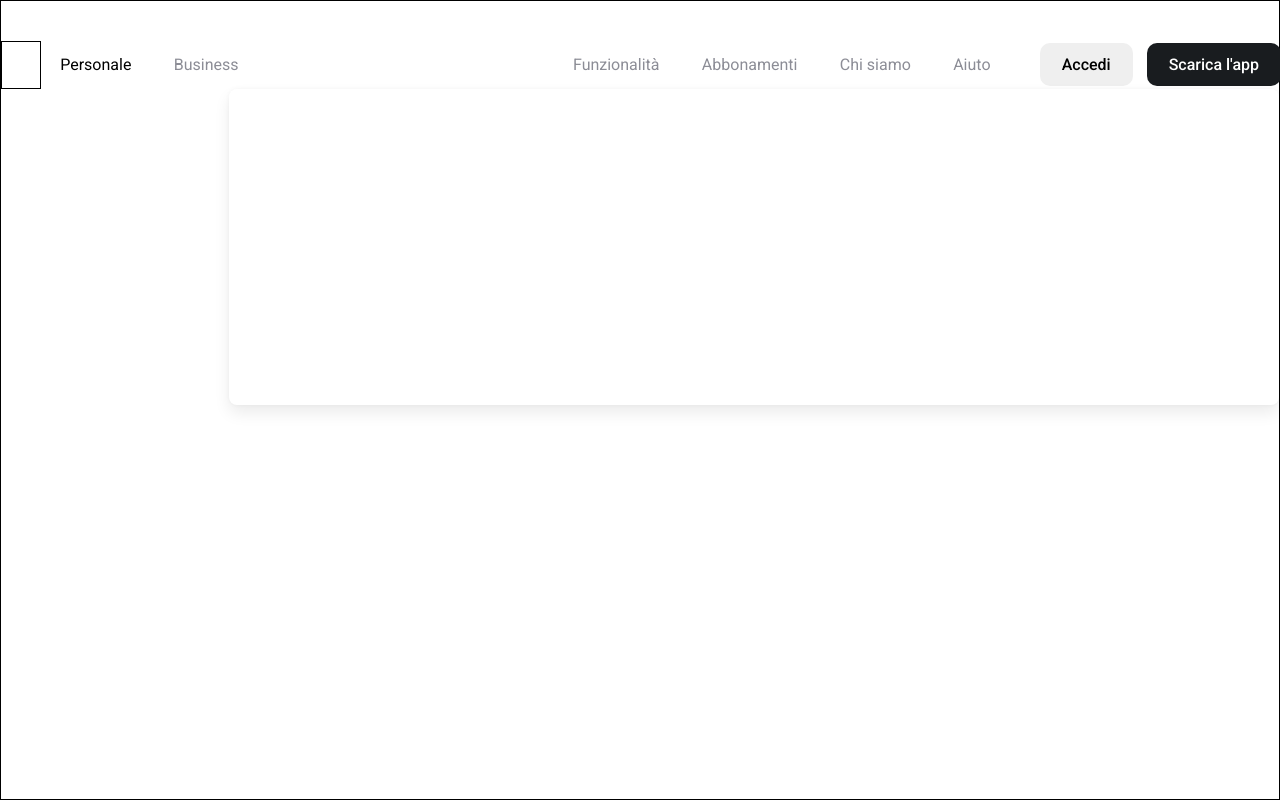
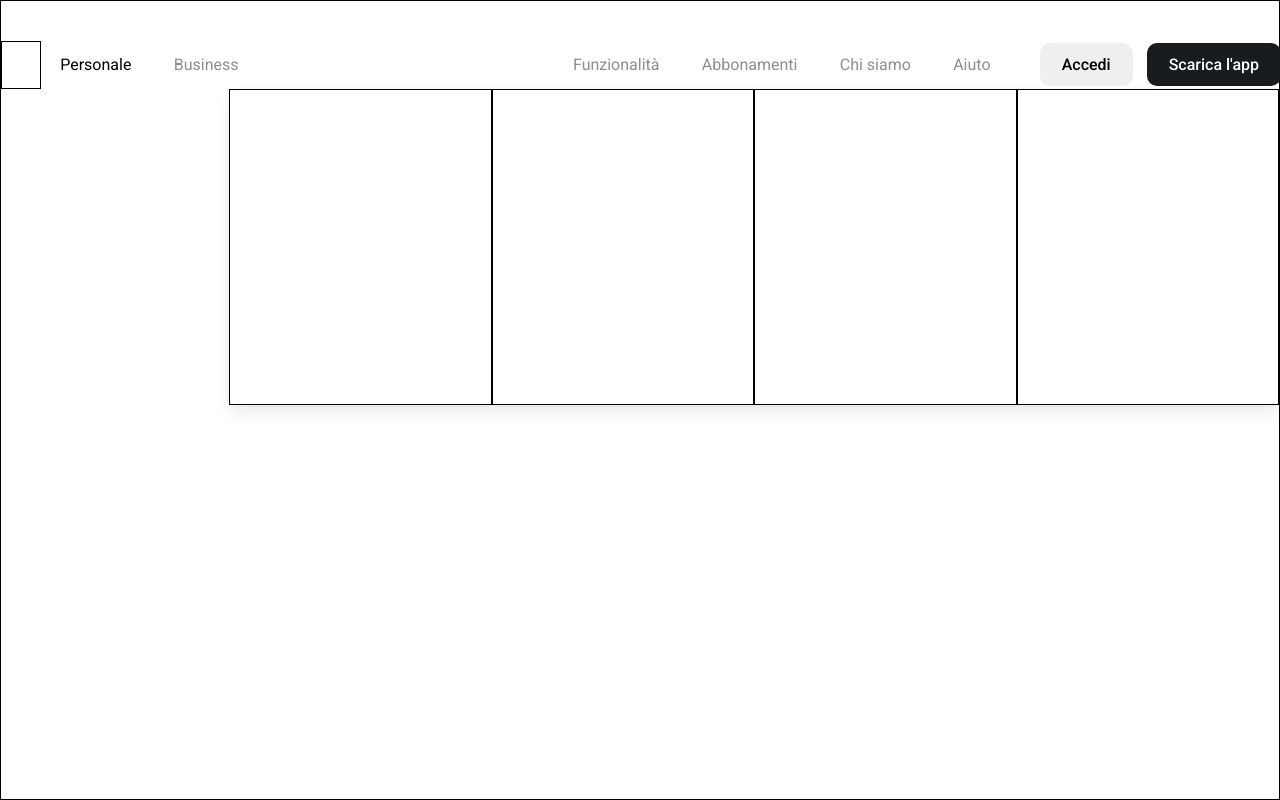
Before and after one commit to vito-g/js-html-css-revolut, a plain HTML site: page index.html in a window 1280 px wide. Drawn offline with nearby package versions, Linux system fonts and the light colour scheme.

Commit message:
Box Content suddiviso in Sub Content

```diff
--- a/css/style.css
+++ b/css/style.css
@@ -111,3 +111,9 @@ li {
   box-shadow: rgba(0, 0, 0, 0.04) 0px 0px 4px 0px, rgba(0, 0, 0, 0.08) 0px 8px 16px 0px;
   border-radius: 8px;
 }
+
+.sub-content {
+  width: calc(100% / 4);
+  border: 1px solid black;
+  height: 100%;
+}
--- a/index.html
+++ b/index.html
@@ -29,6 +29,20 @@
             <li class="tent">
               Funzionalità
               <div class="box-content">
+
+                <div class="sub-content fl">
+
+                </div>
+                <div class="sub-content fl">
+
+                </div>
+                <div class="sub-content fl">
+
+                </div>
+                <div class="sub-content fl">
+
+                </div>
+
 
               </div>
             </li>
```
